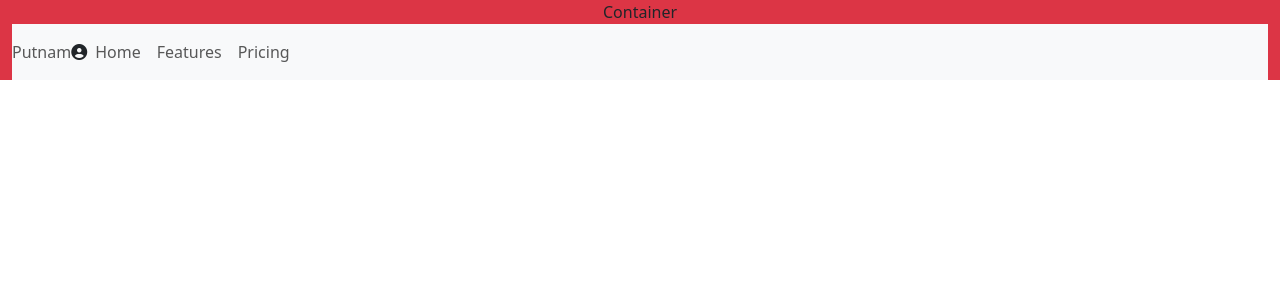
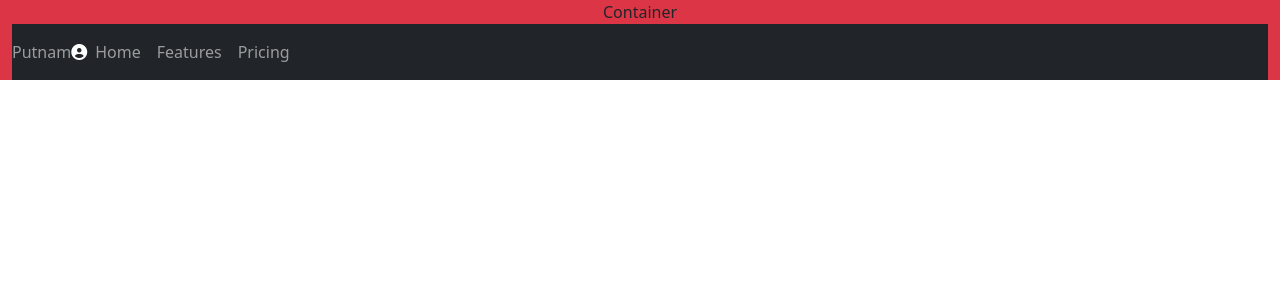
Before and after one commit to ttajul/L5_mission0, a React (Create React App) app: page / in a window 1280 px wide. Shown: the top 300 px of the page. Built offline with nearby package versions, Linux system fonts and the light colour scheme.

Commit message:
change navbar theme

```diff
--- a/src/components/Navbar.js
+++ b/src/components/Navbar.js
@@ -11,8 +11,8 @@ const Navbar = () => {
 
   return (
     // Navbar container with Bootstrap classes
-    <nav className="navbar navbar-expand-lg navbar-light bg-light">
-      {/* Username, Name, and Icon */}
+    <nav className="navbar navbar-expand-lg navbar-dark bg-dark text-white">
+      {/* Username Icon */}
       <div className="d-flex align-items-center order-0">
         <span className="navbar-text mr-3">Putnam</span>
         <i className="fas fa-user-circle"></i>
@@ -24,9 +24,9 @@ const Navbar = () => {
       </button>
 
       {/* Collapsible content */}
-      <div className={`collapse navbar-collapse ${isCollapsed ? '' : 'show'} ml-auto`} id="navbarSupportedContent1">
+      <div className={` collapse navbar-collapse ${isCollapsed ? '' : 'show'} `} id="navbarSupportedContent1">
         {/* Navbar links */}
-        <ul className="navbar-nav">
+        <ul className="navbar-nav ml-auto ">
           {/* Home link */}
           <li className="nav-item active">
             <a className="nav-link" href="/">Home <span className="sr-only">(current)</span></a>
```
